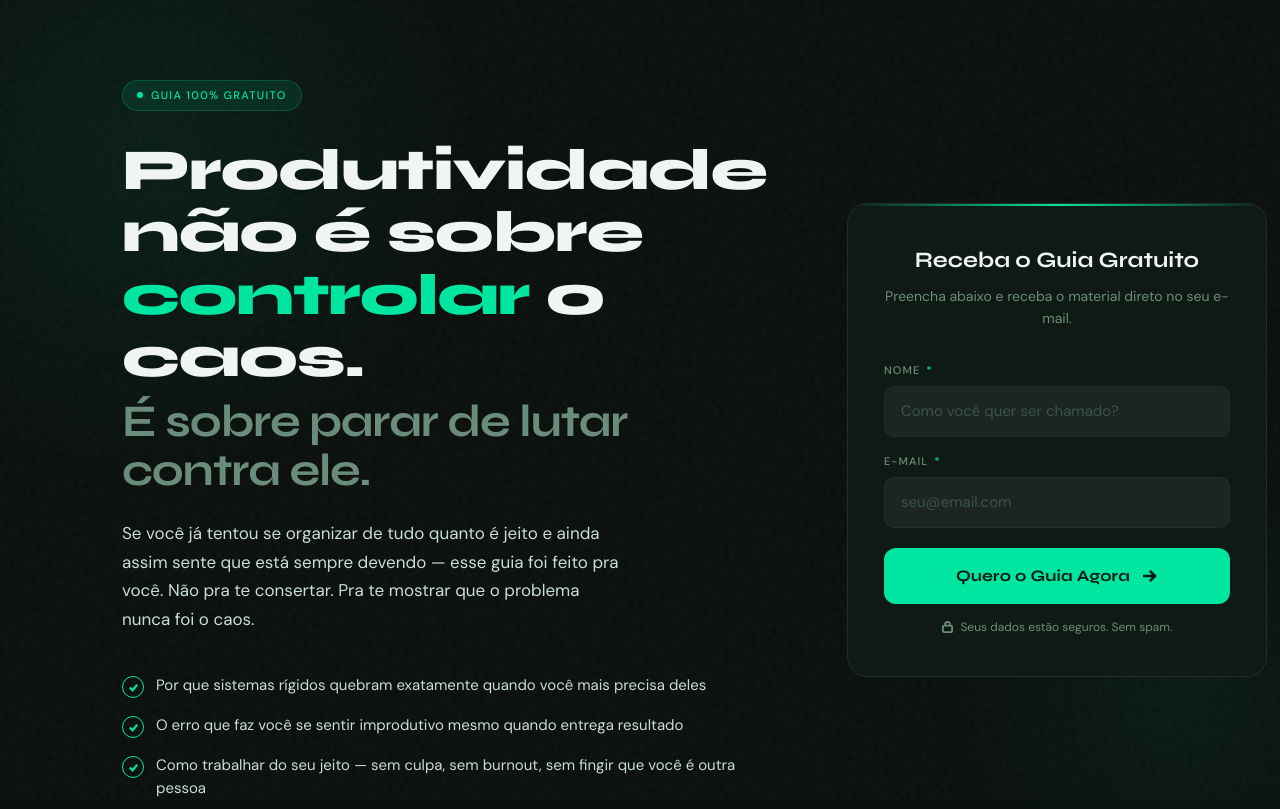
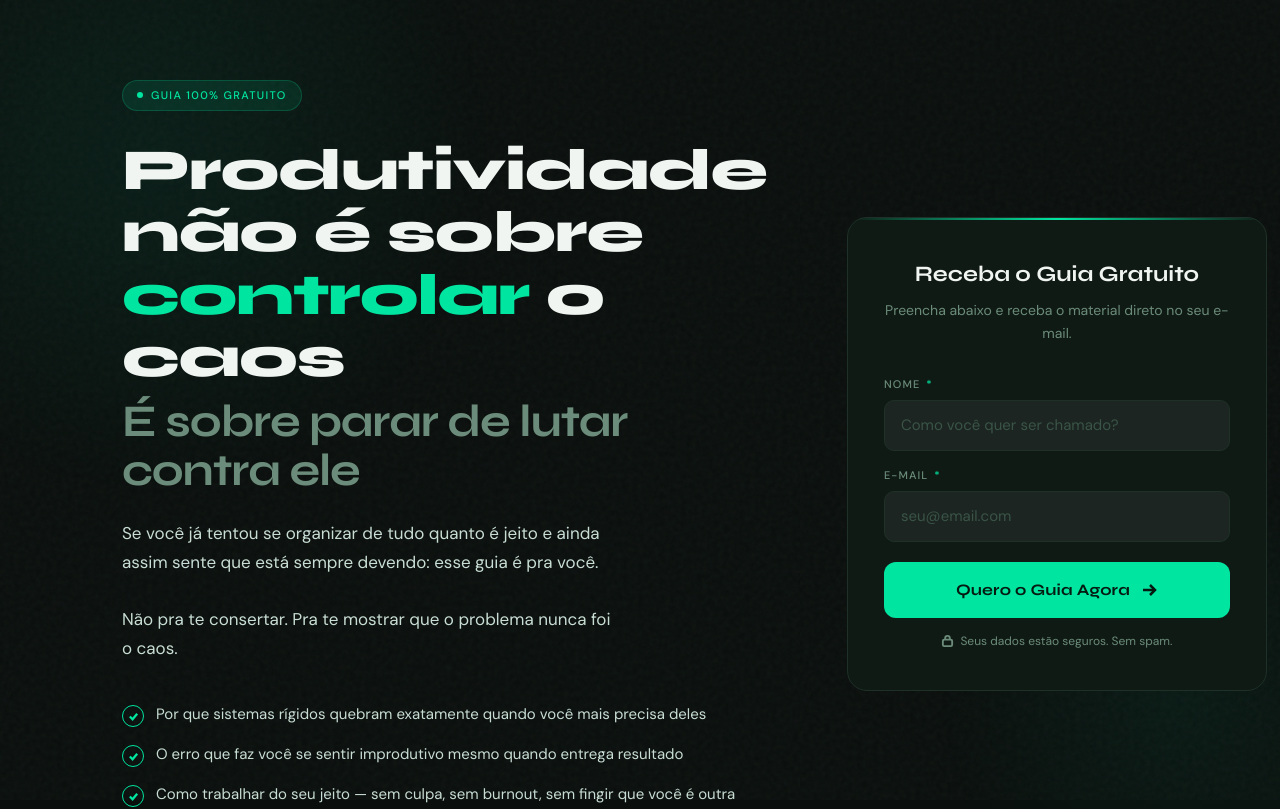
Before and after one commit to desaceleraeavanca/Guias-Rapidos, a React (Vite) app: page / in a window 1280 px wide. Shown: the top 809 px of the page. Built offline with nearby package versions, Linux system fonts and the light colour scheme.

Commit message:
feat: Refine home page copy for clarity
Update the main heading and introductory paragraph on the home page to improve readability and better convey the core message of the guide.

```diff
--- a/src/pages/Home.tsx
+++ b/src/pages/Home.tsx
@@ -22,12 +22,14 @@ export default function Home() {
           <h1 className="animate-fade-up delay-200 font-display text-[clamp(38px,5vw,58px)] font-extrabold leading-[1.08] text-brand-white mb-6 tracking-[-0.02em]">
             Produtividade<br />
             não é sobre<br />
-            <em className="not-italic text-brand-teal">controlar</em> o caos.<br />
-            <span className="text-[0.78em] text-brand-muted font-bold block mt-2">É sobre parar de lutar contra ele.</span>
+            <em className="not-italic text-brand-teal">controlar</em> o caos<br />
+            <span className="text-[0.78em] text-brand-muted font-bold block mt-2">É sobre parar de lutar contra ele</span>
           </h1>
 
           <p className="animate-fade-up delay-300 text-[17px] text-brand-text max-w-[500px] mb-10 leading-[1.7]">
-            Se você já tentou se organizar de tudo quanto é jeito e ainda assim sente que está sempre devendo — esse guia foi feito pra você. Não pra te consertar. Pra te mostrar que o problema nunca foi o caos.
+            Se você já tentou se organizar de tudo quanto é jeito e ainda assim sente que está sempre devendo: esse guia é pra você.
+            <br /><br />
+            Não pra te consertar. Pra te mostrar que o problema nunca foi o caos.
           </p>
 
           <ul className="animate-fade-up delay-400 flex flex-col gap-4 list-none">
```
